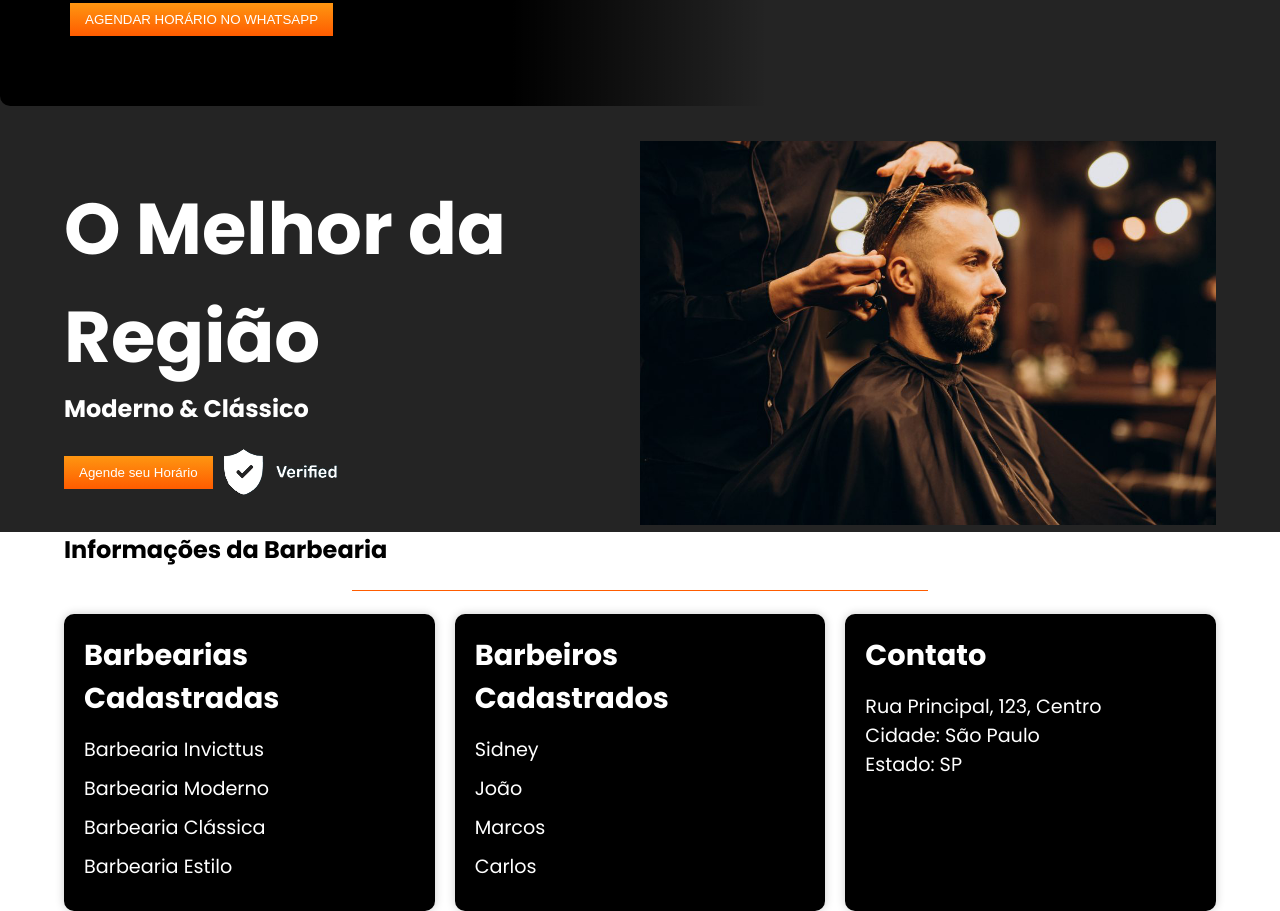
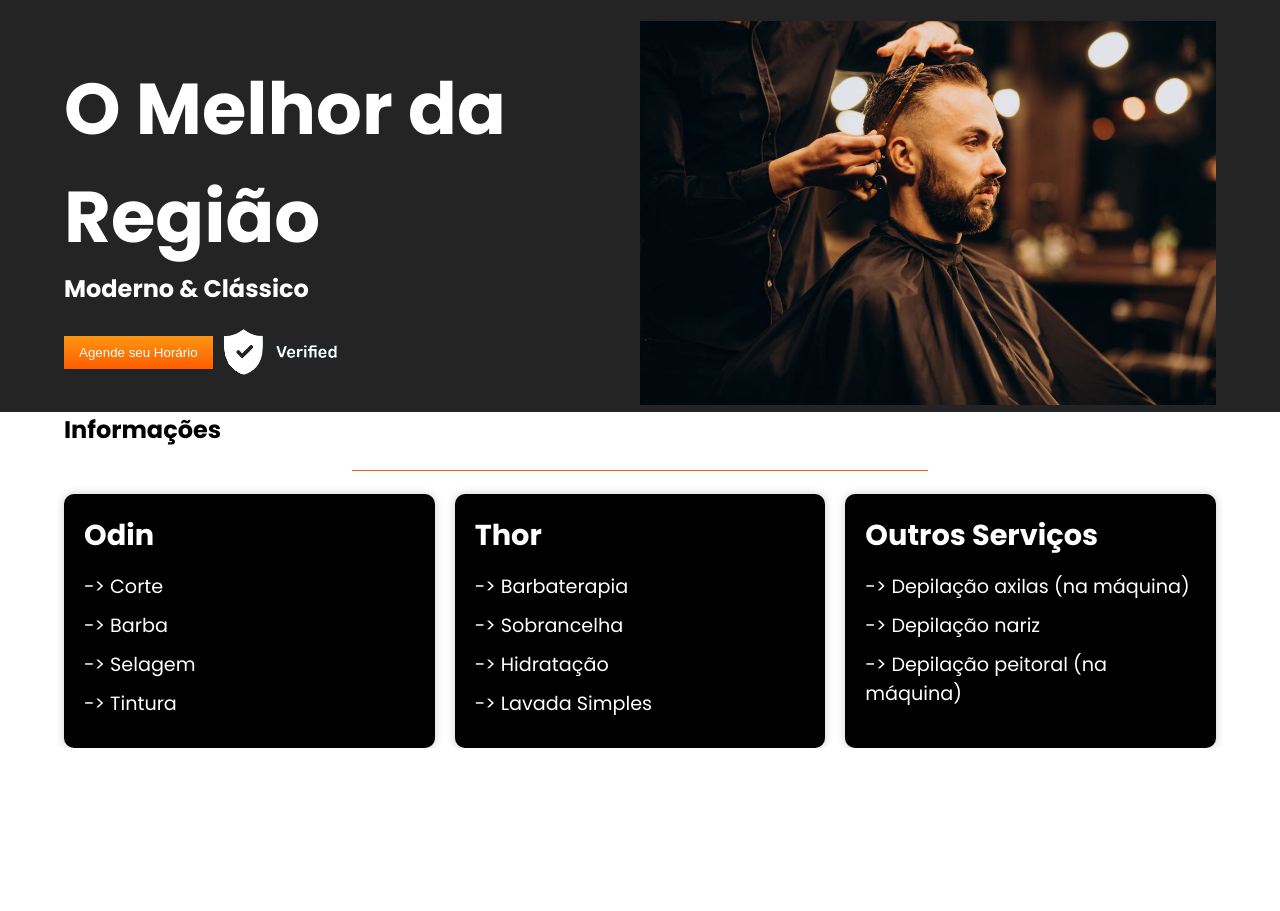
Before and after one commit to Augustus062/barber_service, a website: page index.html in a window 1280 px wide. Shown: the part 671-1582 px from the top of the page. After the commit the page ends 1419 px from the top, so only its background shows below. Drawn offline with Linux system fonts and the light colour scheme.

Commit message:
Update 1.2 index.html

```diff
--- a/index.html
+++ b/index.html
@@ -13,15 +13,15 @@
             <div class="container">
                 <nav>
                     <div class="logo">
-                        <a href="index.html">Barber</a>
+                        <a href="index.html">Valhalla Barber</a>
                     </div>
                     <ul class="ul">
 
                         <li><a href="#">Inicio</a></li>
                         <li><a href="#">Contato</a></li>
                        <!-- <li><a href="cadastro-barbearia.html"><button class="cadastro-barbearia">Cadastro Barbearia</button></a></li> -->
-                        <li><a href="/barber_service/js/cadastro.html"><button class="btn-cliente">Cadastro</button></a></li>
-                        <li><a href="./js/login-cliente.html"><button class="btn-login">Login</button></a></li>
+                        <li><a href="./js/cadastro.html"><button class="btn-cliente">Cadastro</button></a></li>
+                        <li><a href="./js/login-barbeiro.html"><button class="btn-login">Login</button></a></li>
                        <!-- <li><a href="#"><button class="btn-gradiente">Começar</button></a></li> -->
                     </ul>
                     <div class="menu-icon">
@@ -38,13 +38,13 @@
 <div class="carrossel">
     <!-- Título no carrossel -->
     <div class="carrossel-titulo">
-        <h5>Barbearias em Destaque</h5>
+        <h5>Cortes em destaque</h5>
     </div>
 
     <div class="mensagem-carrossel">
-        <h3>Invicttus Barber Club</h3>
+        <h3>Valhalla Barber</h3>
         <p>Um novo conceito de Barbearia e Estética masculina para proporcionar a você um estilo invencível.</p>
-        <button class="btn-login">AGENDAR HORÁRIO NO WHATSAPP</button>
+        <button class="btn-login">AGENDE SEU HORARIO</button>
     </div>
 
     <div class="slides">
@@ -80,37 +80,40 @@
     </div>
     <script src="./js/main.js"></script> <!-- Certifique-se de que o caminho para o JavaScript também é relativo -->
     <section class="info-barbearia container">
-        <h2>Informações da Barbearia</h2>
+        <h2>Informações</h2>
         <hr class="linha-titulo">
         <div class="info-cards">
-            <!-- Barbearias Cadastradas -->
+            <!-- INF 1 -->
             <div class="info-card">
-                <h3>Barbearias Cadastradas</h3>
+                <h3>Odin</h3>
                 <ul>
-                    <li>Barbearia Invicttus</li>
-                    <li>Barbearia Moderno</li>
-                    <li>Barbearia Clássica</li>
-                    <li>Barbearia Estilo</li>
+                    <li>-> Corte</li>
+                    <li>-> Barba</li>
+                    <li>-> Selagem</li>
+                    <li>-> Tintura</li>
                 </ul>
             </div>
 
-            <!-- Barbeiros Cadastrados -->
+            <!-- INF 2 -->
             <div class="info-card">
-                <h3>Barbeiros Cadastrados</h3>
+                <h3>Thor</h3>
                 <ul>
-                    <li>Sidney</li>
-                    <li>João</li>
-                    <li>Marcos</li>
-                    <li>Carlos</li>
+                    <li>-> Barbaterapia</li>
+                    <li>-> Sobrancelha</li>
+                    <li>-> Hidratação</li>
+                    <li>-> Lavada Simples</li>
                 </ul>
             </div>
 
-            <!-- Localização -->
+            <!-- INF 3 -->
             <div class="info-card">
-                <h3>Contato</h3>
-                <p>Rua Principal, 123, Centro</p>
-                <p>Cidade: São Paulo</p>
-                <p>Estado: SP</p>
+                <h3>Outros Serviços</h3>
+                <ul>
+                    <li>-> Depilação axilas (na máquina)</li>
+                    <li>-> Depilação nariz</li>
+                    <li>-> Depilação peitoral (na máquina)</li>
+
+                </ul>
             </div>
         </div>
     </section>
```
